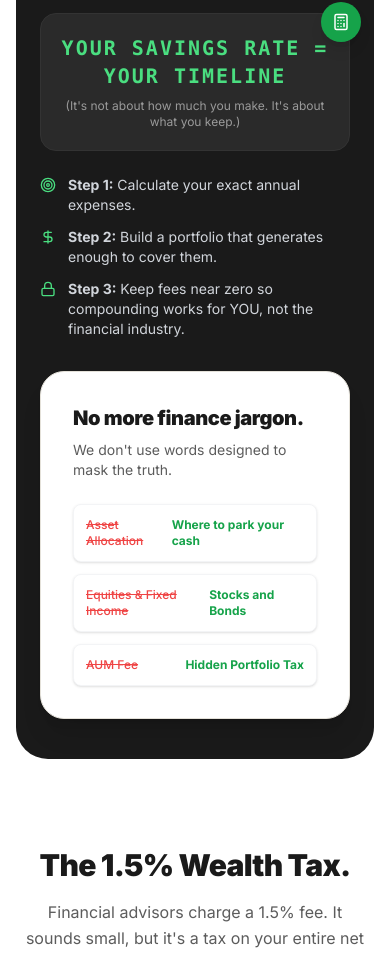
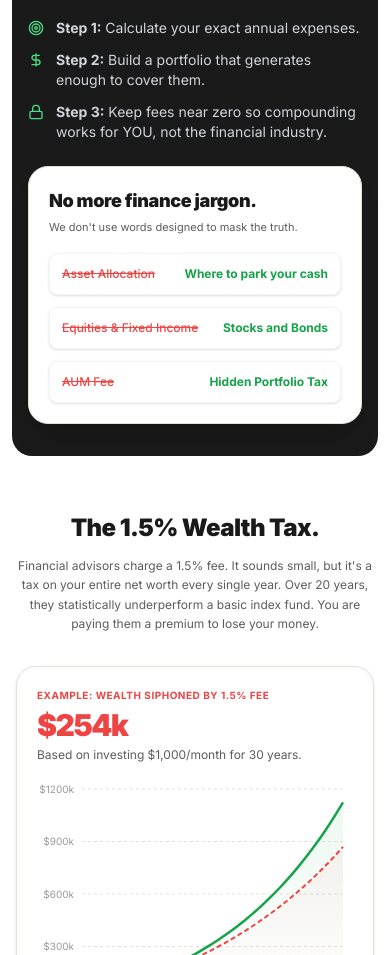
Before and after one commit to EnderFarhan/RetireDiary, a Next.js app: page / in a window 390 px wide. Shown: the part 1045-2000 px from the top of the page. Built offline with nearby package versions, Linux system fonts and the light colour scheme.

Commit message:
Compress all sections for mobile

```diff
--- a/src/app/page.tsx
+++ b/src/app/page.tsx
@@ -211,18 +211,18 @@ const MonteCarloHook = () => {
   };
 
   return (
-    <section className="py-12 md:py-16 px-6 max-w-6xl mx-auto">
+    <section className="py-8 md:py-16 px-4 md:px-6 max-w-6xl mx-auto">
       <motion.div
         initial={{ opacity: 0, y: 20 }}
         whileInView={{ opacity: 1, y: 0 }}
         viewport={{ once: true }}
-        className="grid lg:grid-cols-2 gap-10 items-center bg-[#f0fdf4] rounded-[2rem] p-8 md:p-12 border border-[#bbf7d0]"
+        className="grid lg:grid-cols-2 gap-6 md:gap-10 items-center bg-[#f0fdf4] rounded-[1.25rem] md:rounded-[2rem] p-6 md:p-12 border border-[#bbf7d0]"
       >
         <div>
-          <h2 className="text-3xl md:text-4xl font-black text-[#1a1a1a] tracking-tight mb-4">
+          <h2 className="text-2xl md:text-4xl font-black text-[#1a1a1a] tracking-tight mb-3 md:mb-4">
             The Math of the Stock Market.
           </h2>
-          <p className="text-base text-[#5c5c5c] leading-relaxed mb-6">
+          <p className="text-xs md:text-base text-[#5c5c5c] leading-relaxed mb-4 md:mb-6">
             Average returns are a lie. The market is volatile. Our calculator runs 500 <strong>Monte Carlo simulations</strong> to show you the exact probability of success if you retire into a crash vs a boom. We deal in reality, not averages.
           </p>
           <button
@@ -269,28 +269,28 @@ const MonteCarloHook = () => {
 // ────────────────────────────────────────────────────────
 const CuriosityHook = () => {
   return (
-    <section id="math" className="py-10 md:py-12 px-6 bg-[#1a1a1a] text-white rounded-[2rem] mx-4 md:mx-auto max-w-5xl my-10 overflow-hidden relative">
-      <div className="grid lg:grid-cols-[1.3fr_1fr] gap-8 lg:gap-12 items-center">
+    <section id="math" className="py-8 md:py-12 px-4 md:px-6 bg-[#1a1a1a] text-white rounded-[1.25rem] md:rounded-[2rem] mx-3 md:mx-auto max-w-5xl my-6 md:my-10 overflow-hidden relative">
+      <div className="grid lg:grid-cols-[1.3fr_1fr] gap-6 md:gap-12 items-center">
         <motion.div
           initial="hidden"
           whileInView="visible"
           viewport={{ once: true, margin: "-100px" }}
           variants={staggerContainer}
         >
-          <motion.h2 variants={fadeUp} className="text-3xl md:text-4xl font-black mb-3 tracking-tight leading-tight text-white">
+          <motion.h2 variants={fadeUp} className="text-2xl md:text-4xl font-black mb-2 md:mb-3 tracking-tight leading-tight text-white">
             Wealth is a definitive formula.
           </motion.h2>
-          <motion.p variants={fadeUp} className="text-white text-base mb-6 leading-relaxed">
+          <motion.p variants={fadeUp} className="text-xs md:text-base text-white mb-5 md:mb-6 leading-relaxed">
             Forget turning 65. The traditional timeline is a scam designed to keep you working and paying fees. When you strip away the BS, buying back your time comes down to one indisputable law of math: the 4% rule.
           </motion.p>
-          <motion.div variants={fadeUp} className="bg-[#2a2a2a] p-5 rounded-2xl border border-[#333] mb-6 relative">
-            <div className="absolute -top-3 -right-3 w-10 h-10 bg-[#16a34a] rounded-full flex items-center justify-center shadow-lg">
+          <motion.div variants={fadeUp} className="bg-[#2a2a2a] p-4 md:p-5 rounded-xl md:rounded-2xl border border-[#333] mb-5 md:mb-6 relative">
+            <div className="absolute -top-3 -right-3 w-8 h-8 md:w-10 md:h-10 bg-[#16a34a] rounded-full flex items-center justify-center shadow-lg">
               <Calculator size={18} className="text-white" />
             </div>
-            <div className="font-mono text-xl md:text-2xl font-bold text-center text-[#4ade80] mb-2 tracking-widest">
+            <div className="font-mono text-lg md:text-2xl font-bold text-center text-[#4ade80] mb-1 md:mb-2 tracking-widest">
               YOUR SAVINGS RATE = YOUR TIMELINE
             </div>
-            <p className="text-xs text-center text-[#9a9a9a]">
+            <p className="text-[10px] md:text-xs text-center text-[#9a9a9a]">
               (It's not about how much you make. It's about what you keep.)
             </p>
           </motion.div>
@@ -317,9 +317,9 @@ const CuriosityHook = () => {
           transition={{ duration: 0.6 }}
           className="relative"
         >
-          <div className="bg-white p-8 rounded-[1.5rem] border border-[#e4e1d9] shadow-xl text-[#1a1a1a]">
-            <h3 className="text-xl font-black mb-2">No more finance jargon.</h3>
-            <p className="text-[#5c5c5c] mb-6 text-sm">We don't use words designed to mask the truth.</p>
+          <div className="bg-white p-5 md:p-8 rounded-[1.25rem] md:rounded-[1.5rem] border border-[#e4e1d9] shadow-xl text-[#1a1a1a]">
+            <h3 className="text-lg md:text-xl font-black mb-1 md:mb-2">No more finance jargon.</h3>
+            <p className="text-[#5c5c5c] mb-4 md:mb-6 text-[11px] md:text-sm">We don't use words designed to mask the truth.</p>
 
             <div className="space-y-3">
               <div className="flex items-center justify-between p-3 bg-white rounded-lg border border-gray-100 shadow-sm">
@@ -369,32 +369,32 @@ const CorruptionHook = () => {
   const feeLost = feeComparison.feeDifferenceLost;
 
   return (
-    <section id="lie" className="py-12 md:py-16 px-6 max-w-6xl mx-auto">
+    <section id="lie" className="py-8 md:py-16 px-4 md:px-6 max-w-6xl mx-auto">
       <motion.div
         initial={{ opacity: 0, y: 20 }}
         whileInView={{ opacity: 1, y: 0 }}
         viewport={{ once: true }}
-        className="text-center mb-12"
+        className="text-center mb-8 md:mb-12"
       >
-        <h2 className="text-3xl md:text-4xl font-black text-[#1a1a1a] tracking-tight mb-4">
+        <h2 className="text-2xl md:text-4xl font-black text-[#1a1a1a] tracking-tight mb-3 md:mb-4">
           The 1.5% Wealth Tax.
         </h2>
-        <p className="text-base text-[#5c5c5c] max-w-3xl mx-auto leading-relaxed">
+        <p className="text-xs md:text-base text-[#5c5c5c] max-w-3xl mx-auto leading-relaxed">
           Financial advisors charge a 1.5% fee. It sounds small, but it's a tax on your entire net worth every single year. Over 20 years, they statistically underperform a basic index fund. You are paying them a premium to lose your money.
         </p>
       </motion.div>
 
-      <div className="grid lg:grid-cols-12 gap-10 items-center">
+      <div className="grid lg:grid-cols-12 gap-6 md:gap-10 items-center">
         <motion.div
           initial={{ opacity: 0, scale: 0.95 }}
           whileInView={{ opacity: 1, scale: 1 }}
           viewport={{ once: true }}
-          className="lg:col-span-8 bg-white p-6 md:p-8 rounded-[2rem] border border-[#e4e1d9] shadow-sm"
+          className="lg:col-span-8 bg-white p-5 md:p-8 rounded-[1.25rem] md:rounded-[2rem] border border-[#e4e1d9] shadow-sm"
         >
-          <div className="mb-6 flex justify-between items-end">
+          <div className="mb-4 md:mb-6 flex justify-between items-end">
             <div>
-              <p className="text-xs font-bold text-[#ef4444] uppercase tracking-wider mb-1">Example: Wealth Siphoned by 1.5% Fee</p>
-              <div className="text-4xl font-black text-[#ef4444] tracking-tighter">
+              <p className="text-[10px] md:text-xs font-bold text-[#ef4444] uppercase tracking-wider mb-1">Example: Wealth Siphoned by 1.5% Fee</p>
+              <div className="text-3xl md:text-4xl font-black text-[#ef4444] tracking-tighter">
                 {formatCurrency(feeLost, true)}
               </div>
               <p className="text-xs text-[#5c5c5c] mt-1">
@@ -436,16 +436,16 @@ const CorruptionHook = () => {
           whileInView="visible"
           viewport={{ once: true }}
           variants={staggerContainer}
-          className="lg:col-span-4 space-y-6"
+          className="lg:col-span-4 space-y-4 md:space-y-6 mt-6 lg:mt-0"
         >
-          <motion.div variants={fadeUp} className="bg-white p-6 rounded-[1.5rem] border border-[#e4e1d9] shadow-sm">
-            <h3 className="font-black text-lg text-[#1a1a1a] mb-2">That was just an example.</h3>
-            <p className="text-[#5c5c5c] text-sm mb-4 leading-relaxed">
+          <motion.div variants={fadeUp} className="bg-white p-5 md:p-6 rounded-[1.25rem] md:rounded-[1.5rem] border border-[#e4e1d9] shadow-sm">
+            <h3 className="font-black text-base md:text-lg text-[#1a1a1a] mb-2">That was just an example.</h3>
+            <p className="text-[#5c5c5c] text-xs md:text-sm mb-4 leading-relaxed">
               The math is universal, but the inputs are yours. To see exactly how much cash the finance industry is siphoning from your accounts, you need to plug in your own numbers.
             </p>
             <Link
               href="/quiz"
-              className="group w-full inline-flex justify-center items-center gap-2 bg-[#1a1a1a] text-white px-6 py-3 rounded-xl font-bold text-sm transition-colors hover:bg-[#333]"
+              className="group w-full inline-flex justify-center items-center gap-2 bg-[#1a1a1a] text-white px-5 md:px-6 py-3 rounded-xl font-bold text-[13px] md:text-sm transition-colors hover:bg-[#333]"
             >
               Calculate Your Math <ArrowRight size={16} className="group-hover:translate-x-1 transition-transform" />
             </Link>
@@ -552,17 +552,17 @@ const StrategyCard = ({ strategy, index }: { strategy: any, index: number }) =>
 
 const StrategiesSection = () => {
   return (
-    <section id="strategies" className="scroll-mt-24 py-8 md:py-10 px-6 max-w-6xl mx-auto">
+    <section id="strategies" className="scroll-mt-24 py-6 md:py-10 px-4 md:px-6 max-w-6xl mx-auto">
       <motion.div
         initial={{ opacity: 0, y: 20 }}
         whileInView={{ opacity: 1, y: 0 }}
         viewport={{ once: true }}
-        className="text-center mb-8"
+        className="text-center mb-6 md:mb-8"
       >
-        <h2 className="text-2xl md:text-3xl font-black text-[#1a1a1a] tracking-tight mb-3">
+        <h2 className="text-xl md:text-3xl font-black text-[#1a1a1a] tracking-tight mb-2 md:mb-3">
           Choose your vehicle.
         </h2>
-        <p className="text-sm md:text-base text-[#5c5c5c] max-w-2xl mx-auto leading-relaxed">
+        <p className="text-xs md:text-base text-[#5c5c5c] max-w-2xl mx-auto leading-relaxed">
           Financial independence is about leverage and options. You don't have to live in a van. Pick the math that buys the lifestyle you actually want.
         </p>
       </motion.div>
@@ -628,9 +628,9 @@ const FAQItem = ({ faq, index }: { faq: any, index: number }) => {
     >
       <button
         onClick={() => setIsOpen(!isOpen)}
-        className="flex w-full items-center justify-between py-6 text-left"
+        className="flex w-full items-center justify-between py-4 md:py-6 text-left"
       >
-        <h4 className="text-base md:text-lg font-bold text-[#1a1a1a] pr-8">{faq.q}</h4>
+        <h4 className="text-sm md:text-lg font-bold text-[#1a1a1a] pr-8">{faq.q}</h4>
         <div className="shrink-0 text-[#16a34a]">
           {isOpen ? <Minus size={20} /> : <Plus size={20} />}
         </div>
@@ -643,7 +643,7 @@ const FAQItem = ({ faq, index }: { faq: any, index: number }) => {
             exit={{ height: 0, opacity: 0 }}
             className="overflow-hidden"
           >
-            <p className="text-[#5c5c5c] text-sm md:text-base leading-relaxed pb-6 pr-4">
+            <p className="text-[#5c5c5c] text-xs md:text-base leading-relaxed pb-4 md:pb-6 pr-4">
               {faq.a}
             </p>
           </motion.div>
@@ -655,22 +655,22 @@ const FAQItem = ({ faq, index }: { faq: any, index: number }) => {
 
 const FAQSection = () => {
   return (
-    <section id="faq" className="scroll-mt-28 pt-4 pb-8 md:pt-8 md:pb-10 px-6 max-w-3xl mx-auto">
+    <section id="faq" className="scroll-mt-28 pt-2 pb-6 md:pt-8 md:pb-10 px-4 md:px-6 max-w-3xl mx-auto">
       <motion.div
         initial={{ opacity: 0, y: 20 }}
         whileInView={{ opacity: 1, y: 0 }}
         viewport={{ once: true }}
-        className="text-center mb-12"
+        className="text-center mb-8 md:mb-12"
       >
-        <h2 className="text-3xl md:text-4xl font-black text-[#1a1a1a] tracking-tight mb-4">
+        <h2 className="text-2xl md:text-4xl font-black text-[#1a1a1a] tracking-tight mb-3 md:mb-4">
           Common Questions.
         </h2>
-        <p className="text-base text-[#5c5c5c] leading-relaxed">
+        <p className="text-xs md:text-base text-[#5c5c5c] leading-relaxed">
           The math works. The only thing stopping you is the lies you've been sold.
         </p>
       </motion.div>
 
-      <div className="bg-white rounded-[2rem] border border-[#e4e1d9] p-6 md:p-10 shadow-sm">
+      <div className="bg-white rounded-[1.25rem] md:rounded-[2rem] border border-[#e4e1d9] p-5 md:p-10 shadow-sm">
         {FAQS.map((faq, i) => (
           <FAQItem key={i} faq={faq} index={i} />
         ))}
@@ -683,27 +683,27 @@ const FAQSection = () => {
 // 5. THE PITCH (Checkout Conversion CTA)
 // ────────────────────────────────────────────────────────
 const ThePitch = () => (
-  <section id="blueprint" className="scroll-mt-28 pt-8 pb-16 md:pt-10 md:pb-20 px-6 text-center">
+  <section id="blueprint" className="scroll-mt-28 pt-6 pb-12 md:pt-10 md:pb-20 px-4 md:px-6 text-center">
     <motion.div
       initial={{ opacity: 0, y: 30 }}
       whileInView={{ opacity: 1, y: 0 }}
       viewport={{ once: true, margin: "-50px" }}
       transition={{ duration: 0.6 }}
-      className="max-w-3xl mx-auto bg-white p-10 md:p-16 rounded-[2.5rem] border border-[#e4e1d9] shadow-2xl relative overflow-hidden"
+      className="max-w-3xl mx-auto bg-white p-6 md:p-16 rounded-[1.5rem] md:rounded-[2.5rem] border border-[#e4e1d9] shadow-2xl relative overflow-hidden"
     >
-      <div className="absolute top-0 left-0 w-full h-2 bg-[#16a34a]" />
+      <div className="absolute top-0 left-0 w-full h-1.5 md:h-2 bg-[#16a34a]" />
 
-      <h2 className="text-3xl md:text-4xl font-black text-[#1a1a1a] mb-4 tracking-tight leading-tight">
+      <h2 className="text-2xl md:text-4xl font-black text-[#1a1a1a] mb-3 md:mb-4 tracking-tight leading-tight">
         Get the blueprint. <br /> Zero cost.
       </h2>
 
-      <p className="text-base text-[#5c5c5c] mb-8 max-w-xl mx-auto leading-relaxed">
+      <p className="text-xs md:text-base text-[#5c5c5c] mb-6 md:mb-8 max-w-xl mx-auto leading-relaxed">
         Stop guessing. Stop paying middlemen. Plug in your numbers to generate your exact mathematical blueprint and see your timeline. <strong>100% free. No BS.</strong>
       </p>
 
       <Link
         href="/quiz"
-        className="group relative inline-flex items-center gap-3 bg-[#1a1a1a] text-white px-10 py-5 rounded-full font-bold text-lg overflow-hidden transition-transform hover:scale-105 active:scale-95 shadow-xl"
+        className="group relative inline-flex items-center gap-2 md:gap-3 bg-[#1a1a1a] text-white px-8 py-4 md:px-10 md:py-5 rounded-full font-bold text-sm md:text-lg overflow-hidden transition-transform hover:scale-105 active:scale-95 shadow-xl"
       >
         <span className="relative z-10 flex items-center gap-2">
           Generate Your Blueprint <ArrowRight size={20} className="group-hover:translate-x-1 transition-transform" />
```
